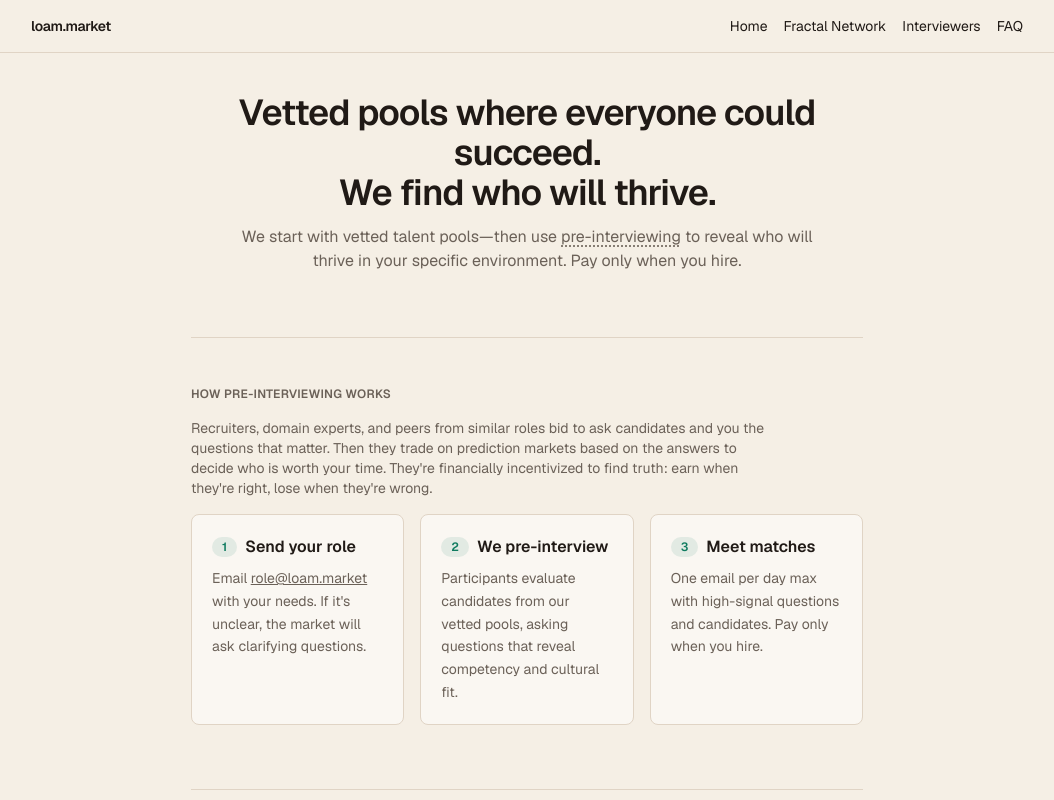
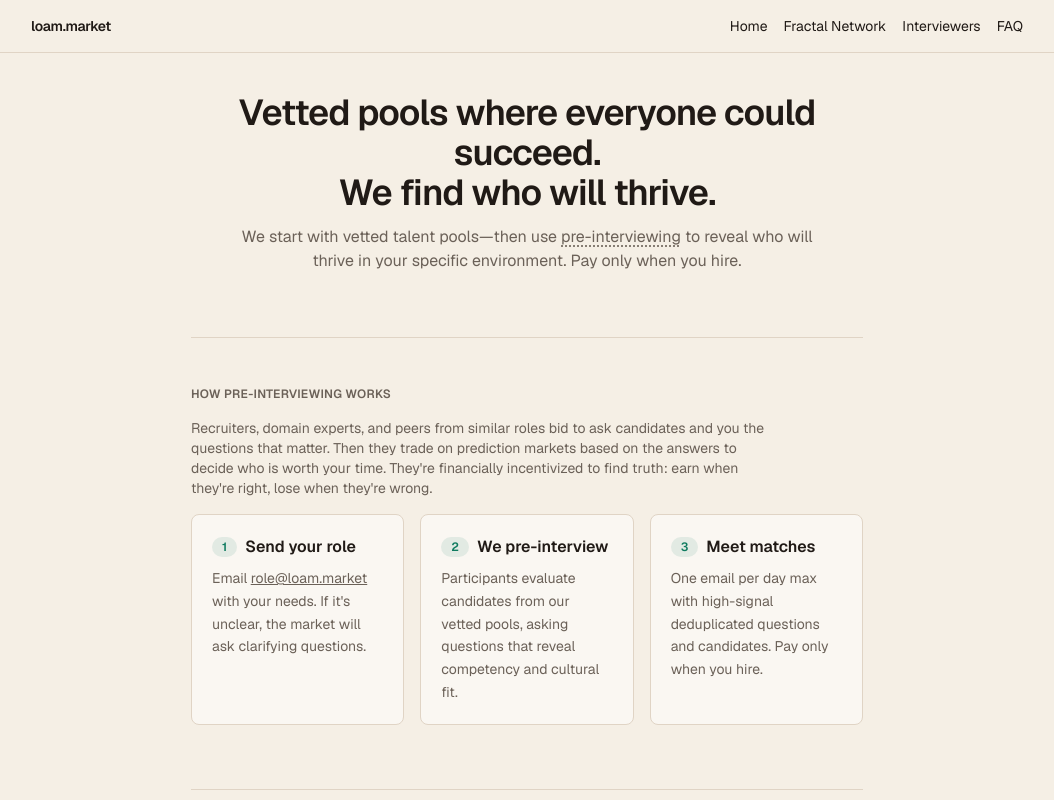
Before and after one commit to LoamMarket/loam.market, a Next.js app: page / in a window 1280 px wide. Shown: the top 800 px of the page, without its empty margins (113-1167 px from the left). Built offline with nearby package versions, Linux system fonts and the light colour scheme.

Commit message:
add dedup

```diff
--- a/app/page.tsx
+++ b/app/page.tsx
@@ -87,7 +87,7 @@ export default function Home() {
               Meet matches
             </h3>
             <p className="text-sm text-loam-muted leading-relaxed">
-              One email per day max with high-signal questions and candidates. Pay only when you hire.
+              One email per day max with high-signal deduplicated questions and candidates. Pay only when you hire.
             </p>
           </div>
         </div>
```
